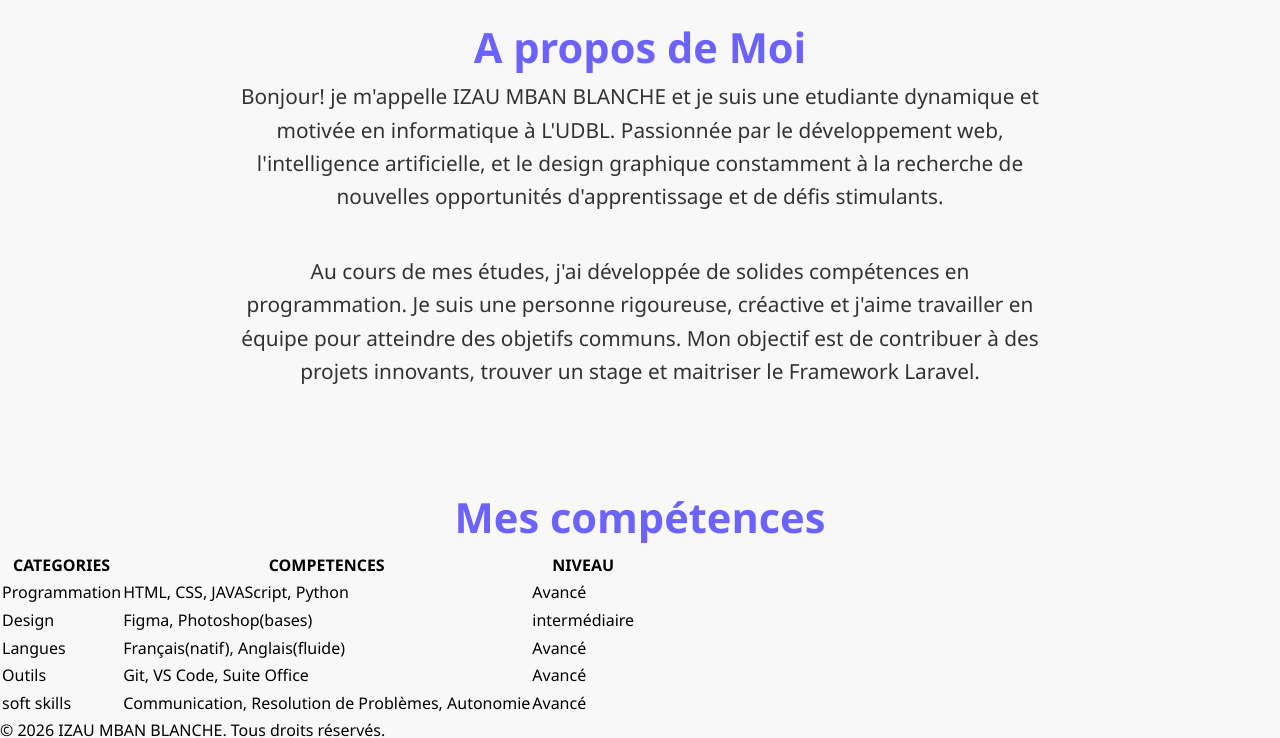
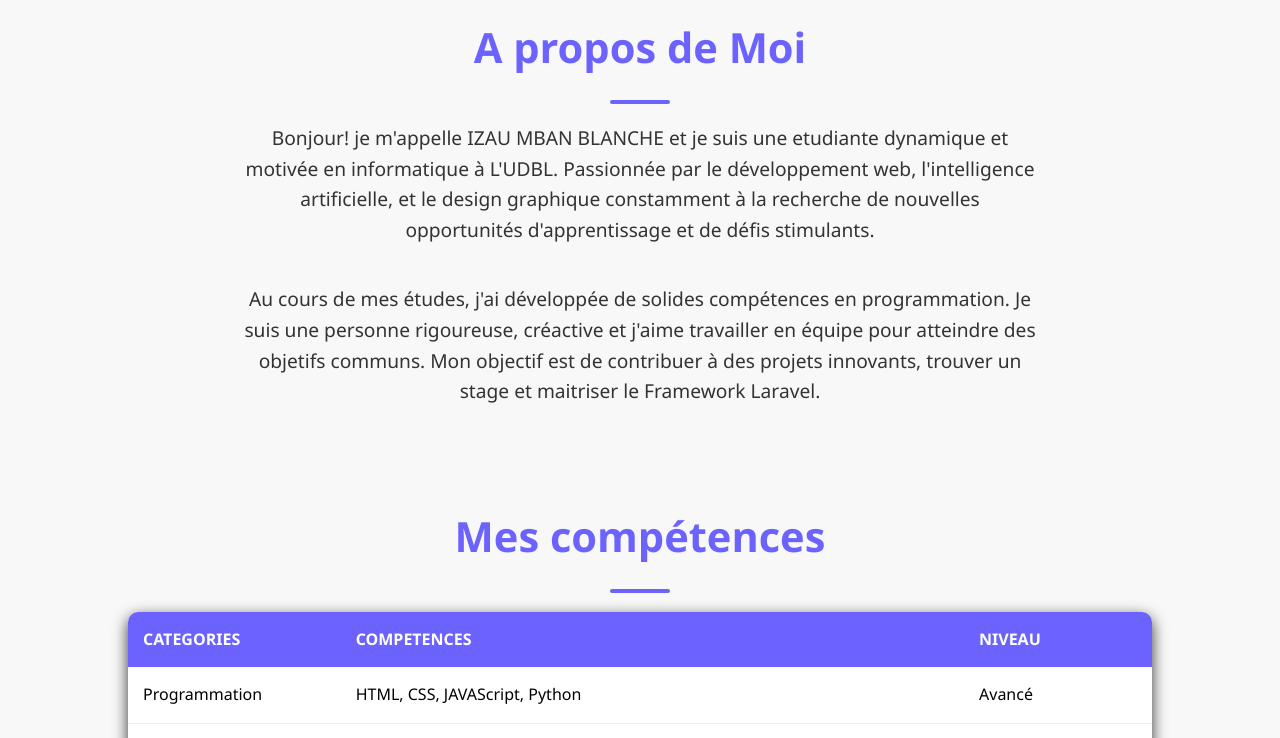
Before and after one commit to 24im058si-bot/Mon-portofolio-2026, a plain HTML site: page index.html in a window 1280 px wide. Shown: the part 750-1488 px from the top of the page. Drawn offline with Linux system fonts and the light colour scheme; files whose address does not match are found by name.

Commit message:
sylisation de la section mes competences et du footer

```diff
--- a/CSS/Style.css
+++ b/CSS/Style.css
@@ -141,7 +141,7 @@
     font-weight: 700;
     position: relative;
     text-align: center;
-}j
+}
 
 section h2::after{
     content: '';
@@ -155,8 +155,67 @@
 .apropos p{
     margin-bottom: 2em;
     color: var(--gris-fonce);
-    font-size: 1.3rem;
+    font-size: 1.2rem;
 }
 
+.competences table{
+    width: 80%;
+    margin: 0 auto;
+    border-collapse: collapse;
+    background-color: #FFF;
+    box-shadow: 0 5px 15px rgba(0, 0, 0, 0.8);
+    border-radius: 10px;
+    overflow: hidden;
+}
 
+.competences table th, .competences table td{
+    padding: 15px;
 }
+
+.competences table thead{
+    background-color: var(--violet-doux);
+    color: #FFF;
+    text-transform: uppercase;
+}
+
+.competences table tbody td{
+    /*ajoute une bordure de 1px en bas de chaque cellule*/
+    border-bottom: 1px solid var(--gris-clair);
+}
+
+.competences table tbody td:nth-child(even){
+ transition: background-color 0.3s ease;
+}
+
+.competences table tbody tr:hover{
+    background-color: #f0f0f0;
+}
+
+.competences table thead th{
+    text-align: left;
+}
+
+footer{
+    margin-top: 3rem;
+    background-color: var(--violet-doux);
+    padding: 3rem 0;
+    text-align: center;
+}
+
+footer p {
+    color: white;
+    margin-bottom: 1.2rem;
+}
+
+footer a {
+    display: inline-block;
+    font-size: 1.6rem;
+    color: white;
+    margin: 0 10px;
+    transition: color 0.3s ease,transform 0.2s ease;
+}
+
+footer a:hover{
+    color:var(--orange-vif)
+    transform: translateY(-3px);
+}
```
